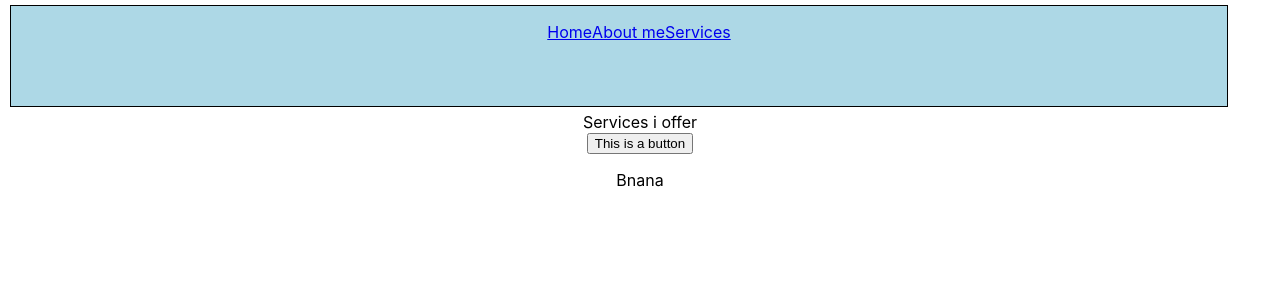
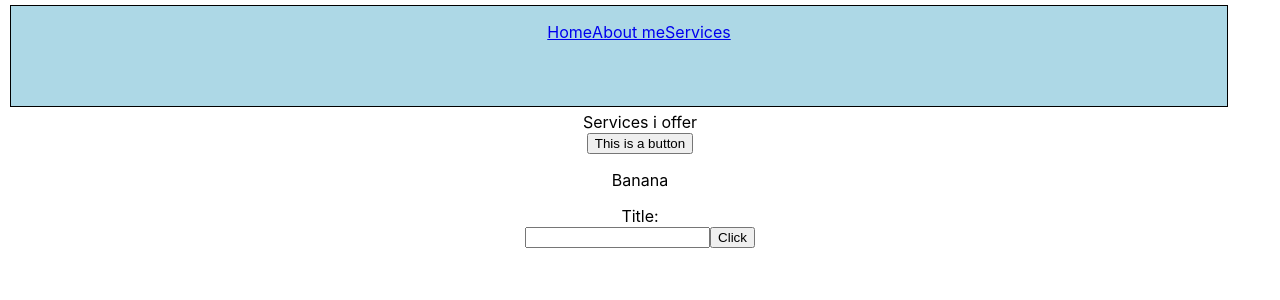
Before and after one commit to nathansolfan/app, a React (Create React App) app: page /services in a window 1280 px wide. Shown: the top 300 px of the page. Built offline with nearby package versions, Linux system fonts and the light colour scheme.

Commit message:
Form: input type, required, value and onChange. Button

```diff
--- a/src/database/form.js
+++ b/src/database/form.js
@@ -6,8 +6,20 @@ export default function Form() {
   const [username, setUsername] = useState("");
   return (
     <div>
-      <p>Bnana</p>
-      <form action=""></form>
+      <p>Banana</p>
+      <form action="">
+        <label>Title: {name}</label>
+
+        <br />
+
+        <input
+          type="text"
+          required
+          value={name}
+          onChange={(e) => setName(e.target.value)}
+        />
+        <button>Click</button>
+      </form>
     </div>
   );
 }
```
